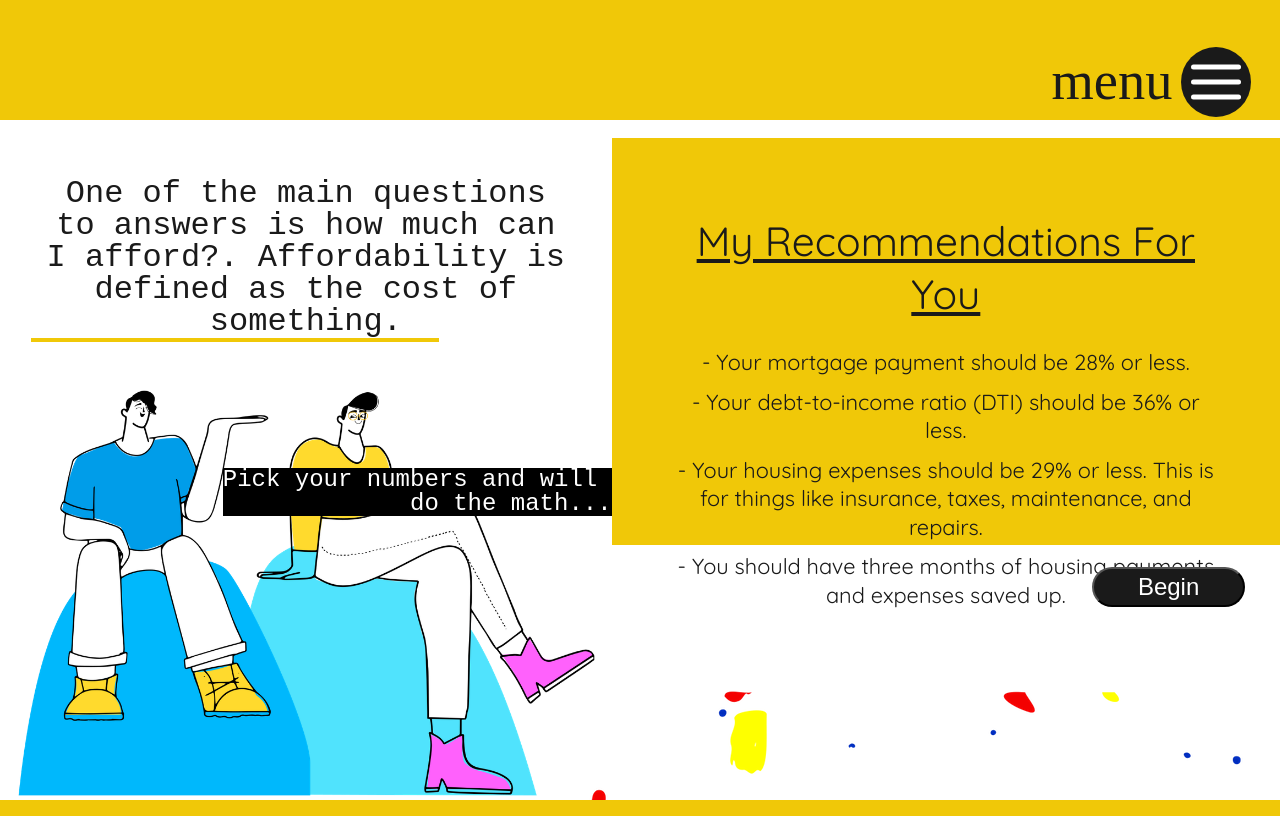
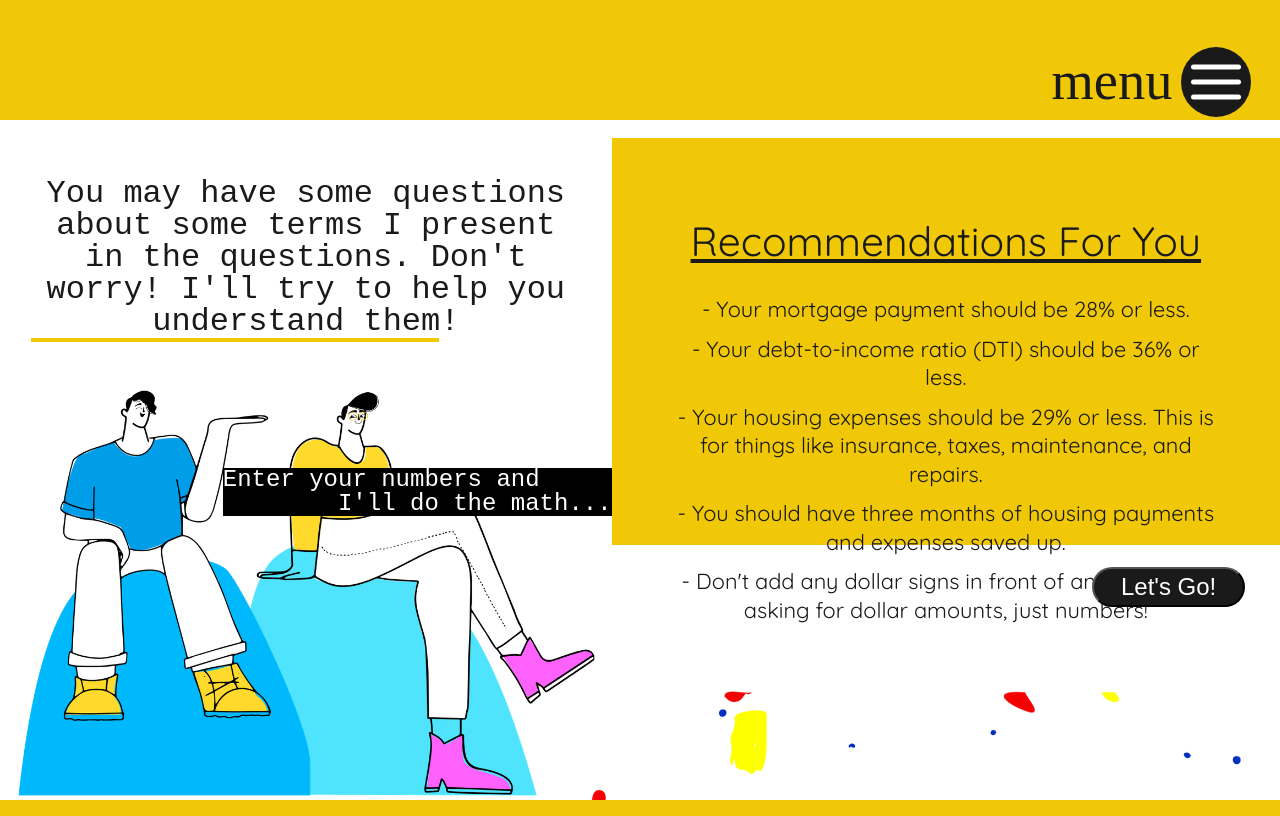
Before and after one commit to Dream-Home-PEABOT/DreamHome_FEE, a React (Create React App) app: page /survey in a window 1280 px wide. Built offline with nearby package versions, Linux system fonts and the light colour scheme; no server answers; a web font is replaced by a local one.

Commit message:
update captions on Survey

```diff
--- a/src/components/Survey/Survey.tsx
+++ b/src/components/Survey/Survey.tsx
@@ -12,13 +12,13 @@ export const Survey: React.FC = () => {
 
           <div className='info-container'>
             <div className="info-box">
-              <h2 className='info'>One of the main questions to answers is how much can I afford?. Affordability is defined as the cost of something.</h2>
+              <h2 className='info'>You may have some questions about some terms I present in the questions. Don't worry! I'll try to help you understand them!</h2>
             </div>
           </div>
 
           <div className="action-survey">
           <div className="action-container">
-            <h4 className='title-2 action'>Pick your numbers and will do the math...</h4>
+            <h4 className='title-2 action'>Enter your numbers and I'll do the math...</h4>
           </div>
         </div>
 
@@ -36,18 +36,19 @@ export const Survey: React.FC = () => {
 
           <div className="survey-btn">
           <Link to="/question">
-            <button  onClick={() => window.scroll(0, 1000)} className="btn">Begin</button>
+            <button  onClick={() => window.scroll(0, 1000)} className="btn">Let's Go!</button>
           </Link>
           </div>
 
           <div className="survey-box">
             <div className="survey">
-              <h1 className="reco-title">My recommendations for you</h1>
+              <h1 className="reco-title">Recommendations for you</h1>
                 <ul>
                   <li className='item' > - Your mortgage payment should be 28% or less.</li>
                   <li className='item' > - Your debt-to-income ratio (DTI) should be 36% or less.</li>
                   <li className='item' > - Your housing expenses should be 29% or less. This is for things like insurance, taxes, maintenance, and repairs.</li>
                   <li className='item' > - You should have three months of housing payments and expenses saved up.</li>
+                  <li className='item' > - Don't add any dollar signs in front of any questions asking for dollar amounts, just numbers!</li>
                 </ul>
               </div>
           </div>
```
Also changed, not shown: 1 other file (tests, documents, lock files or other folders).
